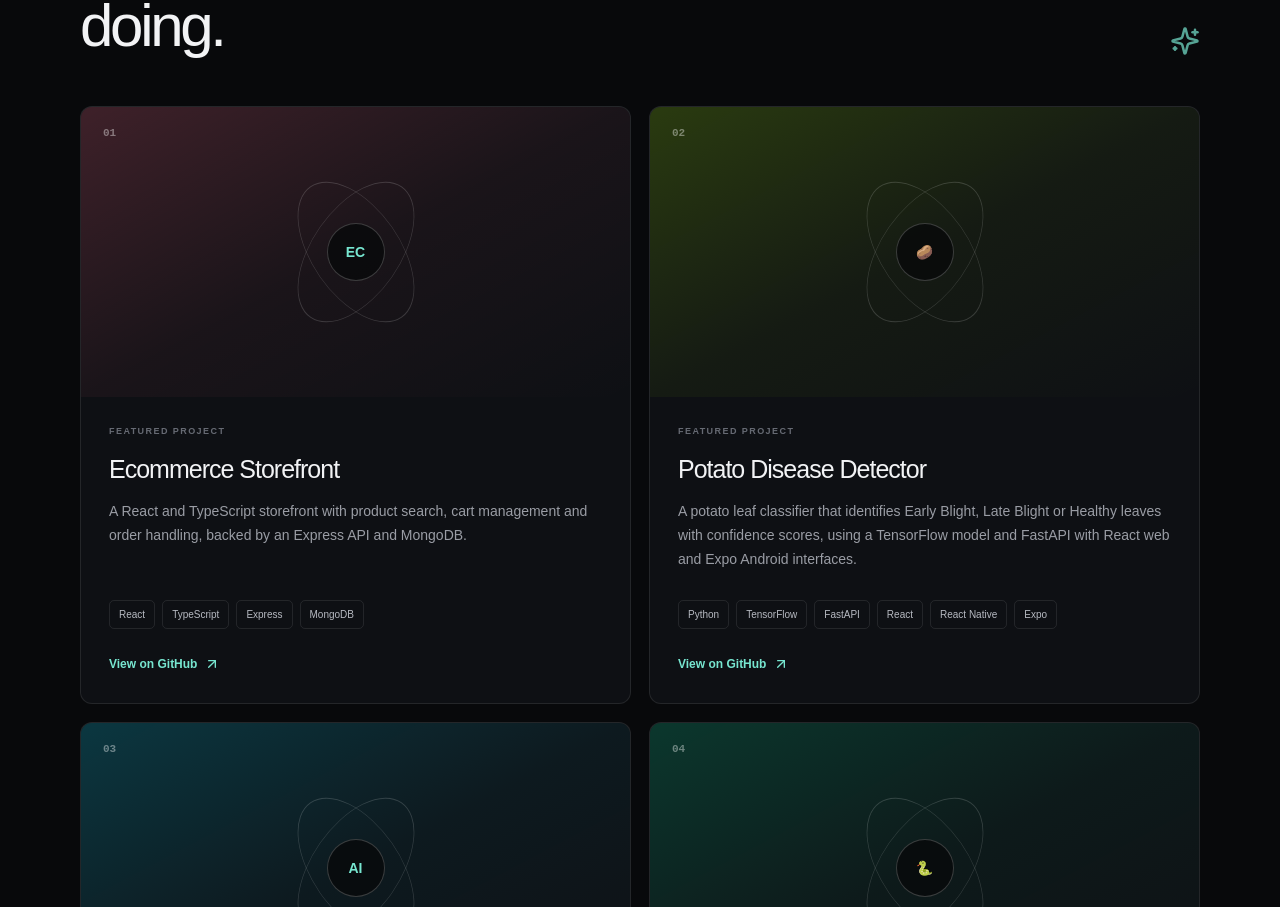
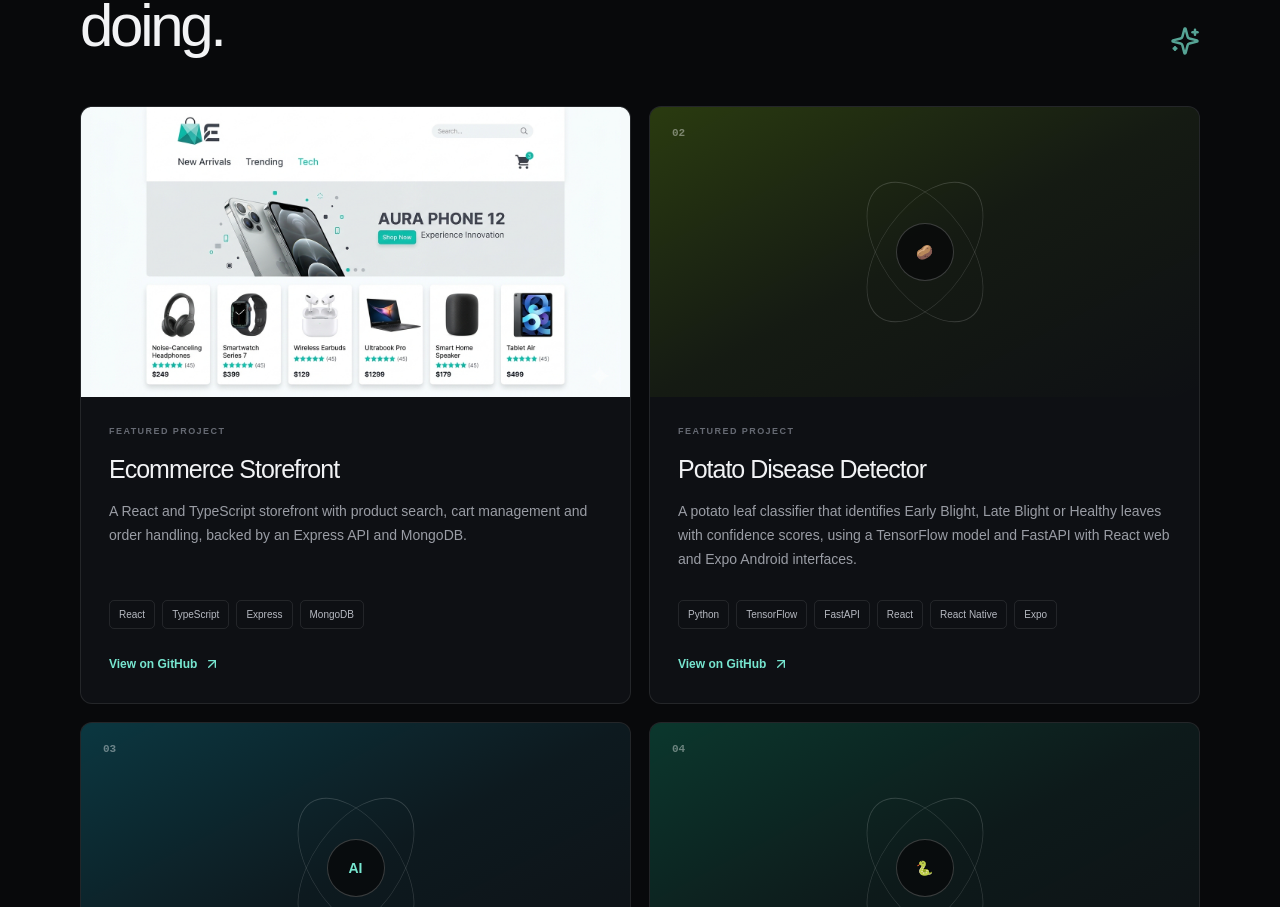
Before and after one commit to aiswath/Portfolio, a Next.js app: page / in a window 1280 px wide. Shown: the part 2403-3310 px from the top of the page. Built offline with nearby package versions, Linux system fonts and the light colour scheme.

Commit message:
Added ecommerce picture

```diff
--- a/src/app/globals.css
+++ b/src/app/globals.css
@@ -270,6 +270,9 @@ a { color: inherit; text-decoration: none; }
   place-items: center;
   overflow: hidden;
 }
+.project-visual-image { background: #f5fafb; }
+.project-image { object-fit: contain; }
+
 .project-number {
   position: absolute;
   top: 20px;
--- a/src/app/page.tsx
+++ b/src/app/page.tsx
@@ -19,6 +19,8 @@
       "A React and TypeScript storefront with product search, cart management and order handling, backed by an Express API and MongoDB.",
     stack: ["React", "TypeScript", "Express", "MongoDB"],
     github: "https://github.com/aiswath/Ecommerce",
+    image: "/images/ecommerce.jpg",
+    imageAlt: "Ecommerce storefront featuring electronics, a phone promotion and product cards",
     accent: "from-rose-400/20 via-rose-400/5 to-transparent",
     visual: "EC",
   },
@@ -199,8 +201,18 @@
             {projects.map((project) => (
               <article className="project-card" key={project.title}>
                 <div
-                  className={`project-visual bg-gradient-to-br ${project.accent}`}
+                  className={`project-visual ${project.image ? "project-visual-image" : `bg-gradient-to-br ${project.accent}`}`}
                 >
+                  {project.image ? (
+                    <Image
+                      src={project.image}
+                      alt={project.imageAlt}
+                      fill
+                      sizes="(max-width: 850px) 100vw, 560px"
+                      className="project-image"
+                    />
+                  ) : (
+                    <>
                       <span className="project-number">
                         {project.number}
                       </span>
@@ -213,6 +225,8 @@
                           {project.visual}
                         </div>
                       </div>
+                    </>
+                  )}
                 </div>
 
                 <div className="project-content">
```
Also changed, not shown: public/images/ecommerce.jpg (added). Lines whose indentation alone changed are shown as unchanged.
